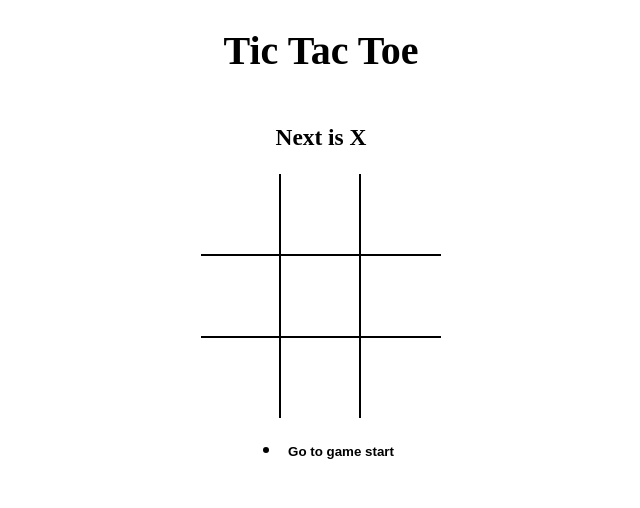
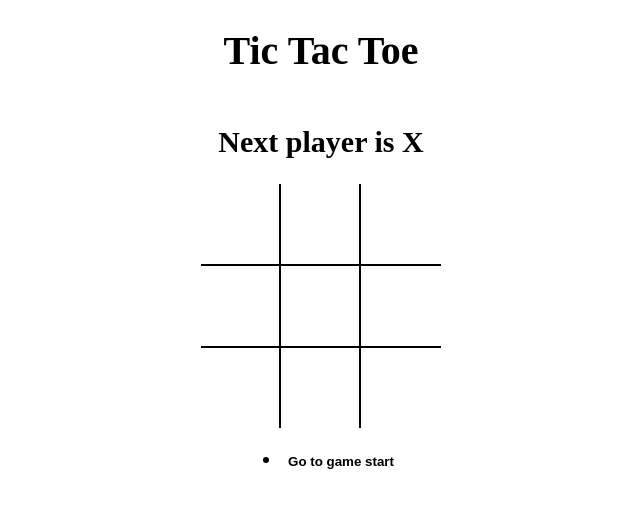
Before and after one commit to param-sahai/TicTacToe, a React (Vite) app: page / in a window 1280 px wide. Shown: the top 508 px of the page, without its empty margins (319-959 px from the left). Built offline with nearby package versions, Linux system fonts and the light colour scheme.

Commit message:
added Message features

```diff
--- a/src/App.jsx
+++ b/src/App.jsx
@@ -1,6 +1,7 @@
 import React, { useState } from 'react';
 import Board from './components/Board';
 import History from './components/History';
+import StatusMessage from './components/StatusMessage';
 import { calculateWinner } from './Winner';
 
 const App = () => {
@@ -11,12 +12,9 @@
 
   const current = history[currentMove];
 
-  console.log('history', history);
+  // console.log('history', history);
 
   const winner = calculateWinner(current.board);
-  const message = winner
-    ? `Winner is ${winner}`
-    : `Next is ${current.isXNext ? 'X' : 'O'}`;
 
   const handleSquareClick = position => {
     if (current.board[position] || winner) {
@@ -47,7 +45,7 @@
   return (
     <div className="app">
       <h1>Tic Tac Toe</h1>
-      <h3>{message}</h3>
+      <StatusMessage winner={winner} current={current} />
       <Board board={current.board} handleSquareClick={handleSquareClick} />
       <History history={history} moveTo={moveTo} currentMove={currentMove} />
     </div>
--- /dev/null
+++ b/src/components/StatusMessage.jsx
@@ -0,0 +1,17 @@
+import React from 'react';
+
+const StatusMessage = ({ winner, current }) => {
+  const noMovesLeft = current.board.every(el => el !== null);
+
+  return (
+    <h2>
+      {winner && `Winner is ${winner}`}
+      {!winner &&
+        !noMovesLeft &&
+        `Next player is ${current.isXNext ? 'X' : 'O'}`}
+      {!winner && noMovesLeft && 'Game Tied!'}
+    </h2>
+  );
+};
+
+export default StatusMessage;
```
